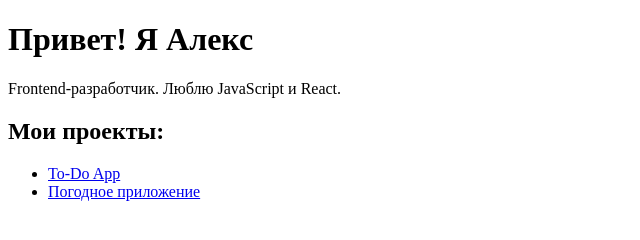
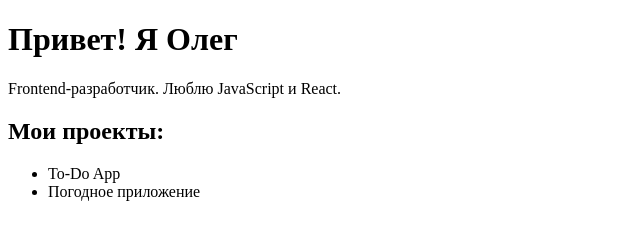
Before and after one commit to oleggatorr/oleggatorr.github.io, a plain HTML site: page index.html in a window 1280 px wide. Shown: the whole page, without its empty margins (0-640 px from the left). Drawn offline with Linux system fonts and the light colour scheme.

Commit message:
Update index.html

```diff
--- a/index.html
+++ b/index.html
@@ -4,12 +4,12 @@
     <title>Моё портфолио</title>
 </head>
 <body>
-    <h1>Привет! Я Алекс</h1>
+    <h1>Привет! Я Олег</h1>
     <p>Frontend-разработчик. Люблю JavaScript и React.</p>
     <h2>Мои проекты:</h2>
     <ul>
-        <li><a href="https://github.com/alex123/todo-app">To-Do App</a></li>
-        <li><a href="https://github.com/alex123/weather-app">Погодное приложение</a></li>
+        <li><a >To-Do App</a></li>
+        <li><a >Погодное приложение</a></li>
     </ul>
 </body>
 </html>
```
